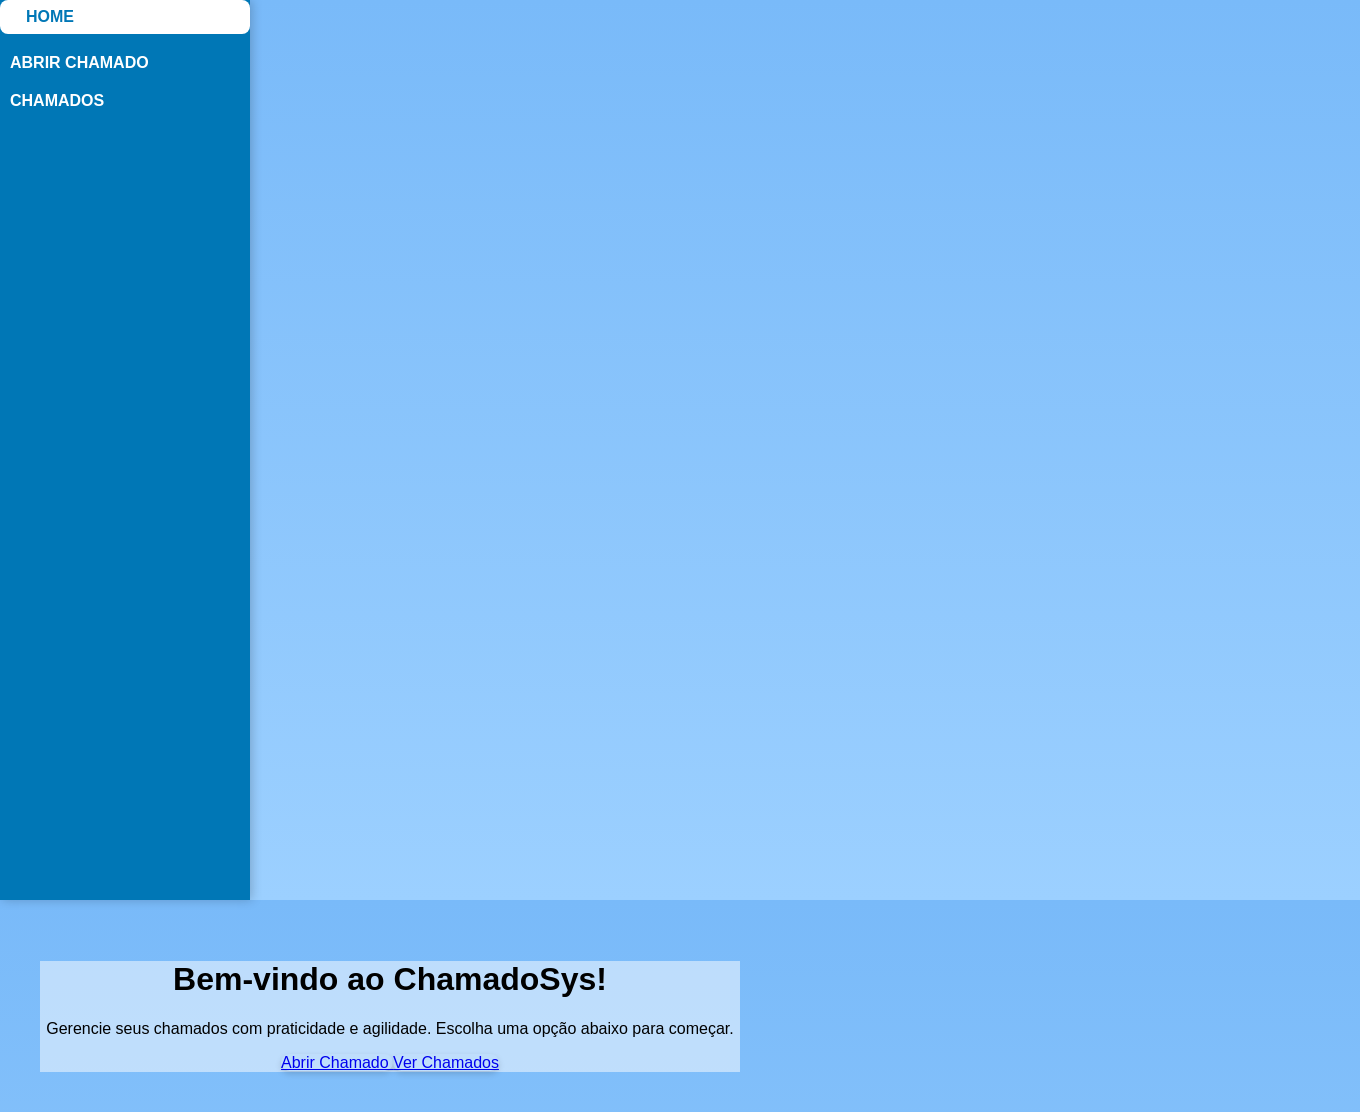
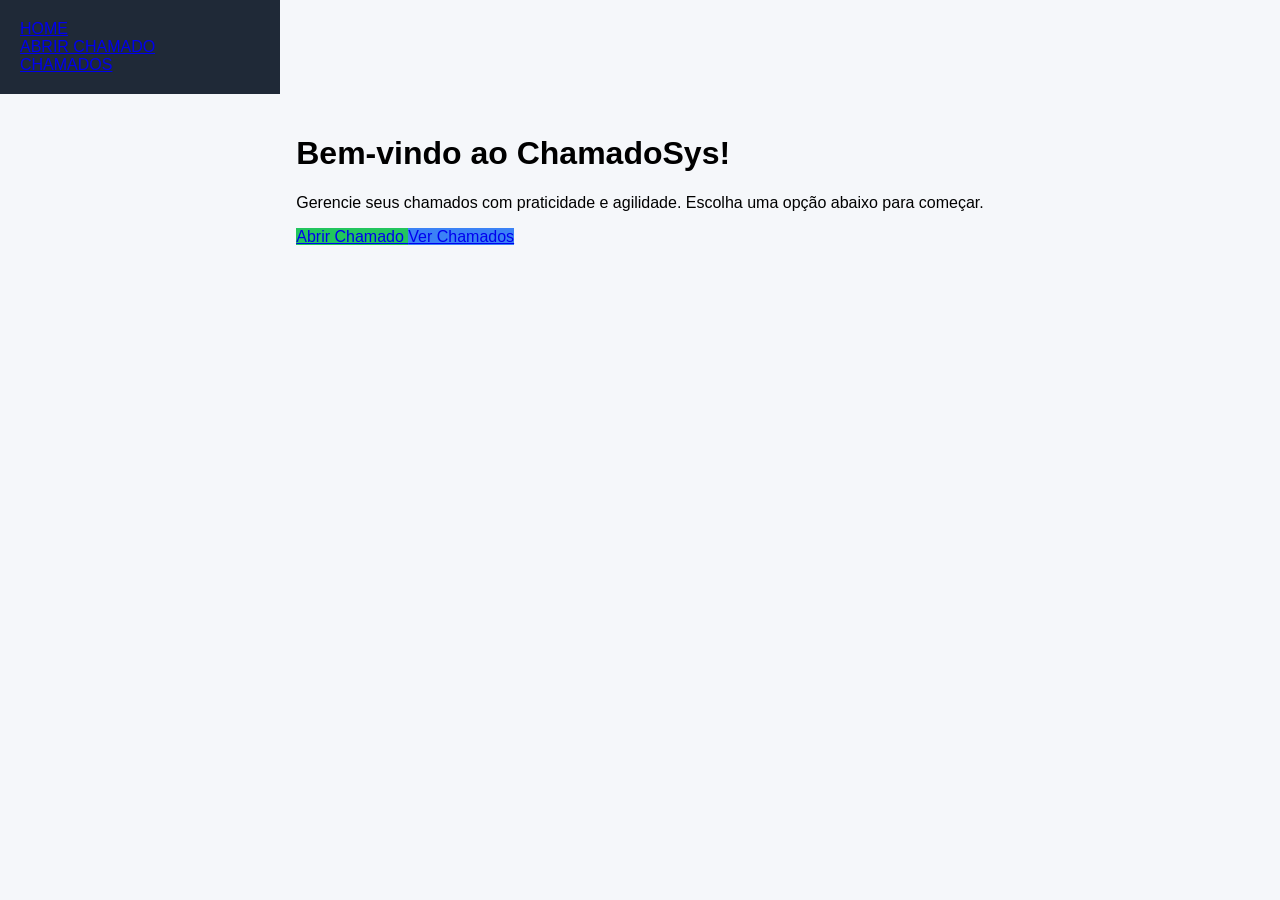

Ajustes de estilo no layout (sidebar e login)

--- a/css/home.css
+++ b/css/home.css
@@ -1,66 +1,154 @@
-@import url('https://fonts.googleapis.com/css2?family=Poppins:wght@400;500;600;700&display=swap');
+:root {
+	--bg-inicio: #F5F7FA;
+	--sidebar: #1F2937;
+	--card: #FFFFFF;
 
-/* Fundo geral */
+	--primary: #3B82F6;
+	--primary-hover: #2563EB;
+
+	--danger: #EF4444;
+
+	--text: #111827;
+	--text-light: #6B7280;
+
+	--transicao: 0.2s ease-in-out;
+}
+
 body {
-  margin: 0;
-  height: 100vh;
-  background: linear-gradient(to bottom, #79baf9, #9cd0ff);
-  font-family: 'Poppins', sans-serif;
-  color: #000;
-  font-weight: 400;
+	margin: 0;
+	font-family: Arial, sans-serif;
+	background: var(--bg-inicio);
 }
 
-/* Sidebar */
+.layout {
+	display: flex;
+	min-height: 100vh;
+}
+
 .sidebar {
-  width: 250px;
-  background-color: #0077b6;
-  height: 100vh;
-  box-shadow: 2px 0 10px rgba(0, 0, 0, 0.2);
+	width: 240px;
+	background: var(--sidebar);
+	color: white;
+	padding: 20px;
+	display: flex;
+	flex-direction: column;
 }
 
-.menu-item {
-  color: white;
-  font-weight: 600;
-  text-decoration: none;
-  margin-bottom: 20px;
-  display: flex;
-  align-items: center;
-  gap: 10px;
-  font-size: 1rem;
-  transition: 0.3s;
+.logo-sidebar {
+	width: 140px;
+	height: auto;
+
+	margin-bottom: 25px;
+
+	display: block;
+	align-self: center;
+
+	filter: drop-shadow(0 0 10px rgba(255, 255, 255, 0.18));
+	transition: transform 0.2s ease, opacity 0.2s ease;
 }
 
-.menu-item:hover {
-  color: #cce7ff;
+.perfil {
+	text-align: center;
+	margin-bottom: 25px;
 }
 
-.menu-item.active {
-  color: #0077b6;
-  background-color: #fff;
-  border-radius: 8px;
-  padding: 8px 16px;
+.perfil i {
+	font-size: 50px;
+	display: block;
+	margin-bottom: 8px;
 }
 
-/* Conteúdo principal */
+.perfil span {
+	font-size: 14px;
+}
+
+.menu a {
+	display: flex;
+	align-items: center;
+	gap: 8px;
+	color: white;
+	text-decoration: none;
+	padding: 10px;
+	margin-bottom: 8px;
+	border-radius: 6px;
+	transition: var(--transicao);
+}
+
+.menu a:hover {
+	background: var(--primary);
+}
+
+.menu a.active {
+	background: var(--primary);
+}
+
+.sair {
+	margin-top: auto;
+	text-align: center;
+	background: var(--danger);
+	color: white;
+	text-decoration: none;
+	padding: 10px;
+	border-radius: 6px;
+	transition: var(--transicao);
+}
+
+.sair:hover {
+	background: #dc2626;
+}
+
 .content {
-  text-align: center;
-  padding: 40px;
-  width: 100%;
+	flex: 1;
+	display: flex;
+	justify-content: center;
+	align-items: center;
+	padding: 20px;
 }
 
-/* Caixa central */
-.welcome-box {
-  background-color: rgba(255, 255, 255, 0.5);
-  max-width: 700px;
+.card-home {
+	background: var(--card);
+	width: 520px;
+	padding: 32px;
+	border-radius: 12px;
+	text-align: center;
+	box-shadow: 0 10px 25px rgba(0,0,0,0.06);
 }
 
-/* Botões */
-.btn {
-  border-radius: 10px;
-  box-shadow: 0 3px 6px rgba(0,0,0,0.15);
-  transition: transform 0.2s ease;
+.card-home h1 {
+	color: var(--text);
+	margin-bottom: 10px;
 }
 
-.btn:hover {
-  transform: scale(1.05);
+.card-home span {
+	color: var(--primary);
+}
+
+.card-home p {
+	color: var(--text-light);
+	margin-bottom: 20px;
+}
+
+.acoes {
+	display: flex;
+	gap: 10px;
+	justify-content: center;
+	flex-wrap: wrap;
+}
+
+.btn-success {
+	background: #22C55E;
+	border: none;
+}
+
+.btn-success:hover {
+	background: #16A34A;
+}
+
+.btn-primary {
+	background: var(--primary);
+	border: none;
+}
+
+.btn-primary:hover {
+	background: var(--primary-hover);
 }
